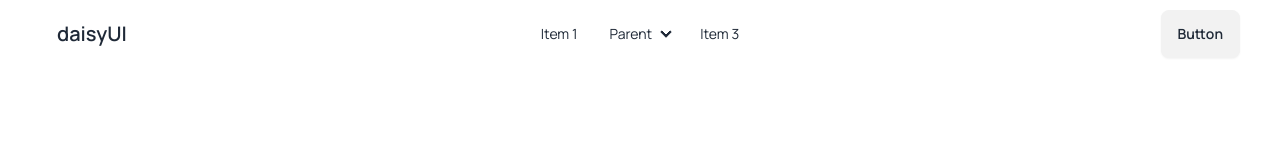
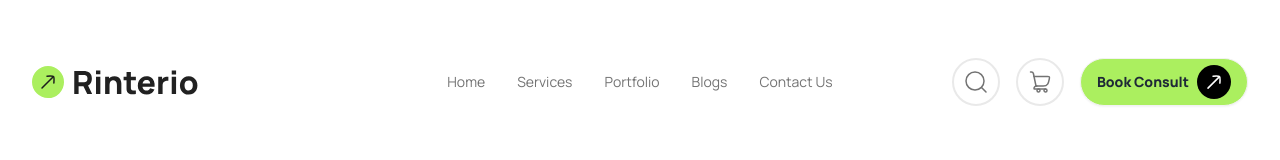
Before and after one commit to kawsersimanto/rinterio, a plain HTML site: page index.html in a window 1280 px wide. Drawn offline with nearby package versions, Linux system fonts and the light colour scheme.

Commit message:
added navbar

```diff
--- a/index.html
+++ b/index.html
@@ -22,14 +22,20 @@
       .font-manrope {
         font-family: "Manrope", sans-serif;
       }
+      .text-stroke {
+        -webkit-text-stroke: 1px transparent;
+      }
+      .text-stroke:hover {
+        -webkit-text-stroke-color: #494949;
+      }
     </style>
     <title>Rinterio</title>
   </head>
   <body class="font-manrope">
     <!-- navbar  -->
-    <nav>
+    <nav class="py-[50px]">
       <div class="container mx-auto md:px-8 px-5">
-        <div class="navbar bg-base-100">
+        <div class="navbar bg-base-100 p-0">
           <div class="navbar-start">
             <div class="dropdown">
               <div tabindex="0" role="button" class="btn btn-ghost lg:hidden">
@@ -50,7 +56,7 @@
               </div>
               <ul
                 tabindex="0"
-                class="menu menu-sm dropdown-content bg-base-100 rounded-box z-[1] mt-3 w-52 p-2 shadow"
+                class="menu menu-sm dropdown-content bg-base-100 rounded-box z-[1] mt-3 w-52 shadow"
               >
                 <li><a>Item 1</a></li>
                 <li>
@@ -63,25 +69,141 @@
                 <li><a>Item 3</a></li>
               </ul>
             </div>
-            <a class="btn btn-ghost text-xl">daisyUI</a>
+            <a href="index.html" class="">
+              <img src="images/logo.svg" alt="Rinterio logo" />
+            </a>
           </div>
-          <div class="navbar-center hidden lg:flex">
+          <div class="navbar-center hidden xl:flex">
             <ul class="menu menu-horizontal px-1">
-              <li><a>Item 1</a></li>
               <li>
-                <details>
-                  <summary>Parent</summary>
-                  <ul class="p-2">
-                    <li><a>Submenu 1</a></li>
-                    <li><a>Submenu 2</a></li>
-                  </ul>
-                </details>
+                <a
+                  href="index.html"
+                  class="hover:bg-[#ABEF5F] text-neutral-500 text-stroke"
+                  >Home</a
+                >
               </li>
-              <li><a>Item 3</a></li>
+              <li>
+                <a
+                  href="index.html"
+                  class="hover:bg-[#ABEF5F] text-neutral-500 text-stroke"
+                  >Services</a
+                >
+              </li>
+              <li>
+                <a
+                  href="index.html"
+                  class="hover:bg-[#ABEF5F] text-neutral-500 text-stroke"
+                  >Portfolio</a
+                >
+              </li>
+              <li>
+                <a
+                  href="index.html"
+                  class="hover:bg-[#ABEF5F] text-neutral-500 text-stroke"
+                  >Blogs</a
+                >
+              </li>
+              <li>
+                <a
+                  href="index.html"
+                  class="hover:bg-[#ABEF5F] text-neutral-500 text-stroke"
+                  >Contact Us</a
+                >
+              </li>
             </ul>
           </div>
-          <div class="navbar-end">
-            <a class="btn">Button</a>
+          <div class="navbar-end gap-4 md:flex hidden">
+            <button
+              class="bg-white border-2 p-[10px] rounded-full border-[#E9E9E9] border-"
+            >
+              <svg
+                xmlns="http://www.w3.org/2000/svg"
+                width="24"
+                height="24"
+                viewBox="0 0 24 24"
+                fill="none"
+              >
+                <path
+                  d="M17.5075 17.5098L22.006 22.0113"
+                  stroke="#737373"
+                  stroke-width="1.5"
+                  stroke-linecap="round"
+                  stroke-linejoin="round"
+                />
+                <path
+                  d="M20.0096 11.0104C20.0113 6.03982 15.9832 2.00904 11.0126 2.00739C6.04207 2.00573 2.01129 6.03383 2.00964 11.0044C2.00799 15.975 6.03609 20.0057 11.0066 20.0074C15.9772 20.009 20.008 15.981 20.0096 11.0104Z"
+                  stroke="#737373"
+                  stroke-width="1.5"
+                  stroke-linejoin="round"
+                />
+              </svg>
+            </button>
+            <button
+              class="bg-white border-2 p-[10px] rounded-full border-[#E9E9E9] border-"
+            >
+              <svg
+                xmlns="http://www.w3.org/2000/svg"
+                width="24"
+                height="24"
+                viewBox="0 0 24 24"
+                fill="none"
+              >
+                <path
+                  d="M8.00795 16.028L15.2711 16.0304C19.7587 16.0319 20.4422 13.2129 21.2713 9.1015C21.5104 7.91561 21.63 7.32267 21.3431 6.92751C21.0561 6.53235 20.5058 6.53216 19.4052 6.5318L6.01111 6.52734"
+                  stroke="#737373"
+                  stroke-width="1.5"
+                  stroke-linecap="round"
+                />
+                <path
+                  d="M8.00795 16.0282L5.39083 3.54225C5.16855 2.65184 4.36878 2.02698 3.45105 2.02668L2.5126 2.02637"
+                  stroke="#737373"
+                  stroke-width="1.5"
+                  stroke-linecap="round"
+                />
+                <path
+                  d="M8.88797 16.0283L8.47653 16.0282C7.11318 16.0277 6.00758 17.1786 6.00711 18.5987C6.00703 18.8354 6.19117 19.0274 6.4184 19.0275L17.507 19.0312"
+                  stroke="#737373"
+                  stroke-width="1.5"
+                  stroke-linecap="round"
+                  stroke-linejoin="round"
+                />
+                <path
+                  d="M10.506 22.0288C11.3344 22.0291 12.0062 21.3577 12.0065 20.5293C12.0067 19.7009 11.3354 19.0291 10.507 19.0288C9.67853 19.0285 9.00673 19.6999 9.00646 20.5283C9.00618 21.3567 9.67753 22.0285 10.506 22.0288Z"
+                  stroke="#737373"
+                  stroke-width="1.5"
+                />
+                <path
+                  d="M17.506 22.0313C18.3344 22.0315 19.0062 21.3602 19.0065 20.5318C19.0067 19.7033 18.3354 19.0315 17.507 19.0313C16.6785 19.031 16.0067 19.7023 16.0065 20.5308C16.0062 21.3592 16.6775 22.031 17.506 22.0313Z"
+                  stroke="#737373"
+                  stroke-width="1.5"
+                />
+              </svg>
+            </button>
+            <button class="btn bg-[#ABEF5F] rounded-[32px] font-extrabold">
+              Book Consult
+              <span class="bg-black p-[10px] rounded-full"
+                ><svg
+                  xmlns="http://www.w3.org/2000/svg"
+                  width="14"
+                  height="14"
+                  viewBox="0 0 14 14"
+                  fill="none"
+                >
+                  <path
+                    d="M12.0109 2.10278L1.00728 13.0991"
+                    stroke="white"
+                    stroke-width="1.5"
+                    stroke-linecap="round"
+                  />
+                  <path
+                    d="M6.01123 1.23212C6.01123 1.23212 11.6449 0.759102 12.4996 1.6143C13.3542 2.4695 12.8773 8.10289 12.8773 8.10289"
+                    stroke="white"
+                    stroke-width="1.5"
+                    stroke-linecap="round"
+                    stroke-linejoin="round"
+                  /></svg
+              ></span>
+            </button>
           </div>
         </div>
       </div>
--- a/tailwind.config.js
+++ b/tailwind.config.js
@@ -2,7 +2,11 @@
 module.exports = {
   content: ["./src/**/*.{html,js}"],
   theme: {
-    extend: {},
+    extend: {
+      colors: {
+        "green": "#ABEF5F",
+      },
+    },
   },
   plugins: [],
 };
```
Also changed, not shown: images/logo.svg (added).
